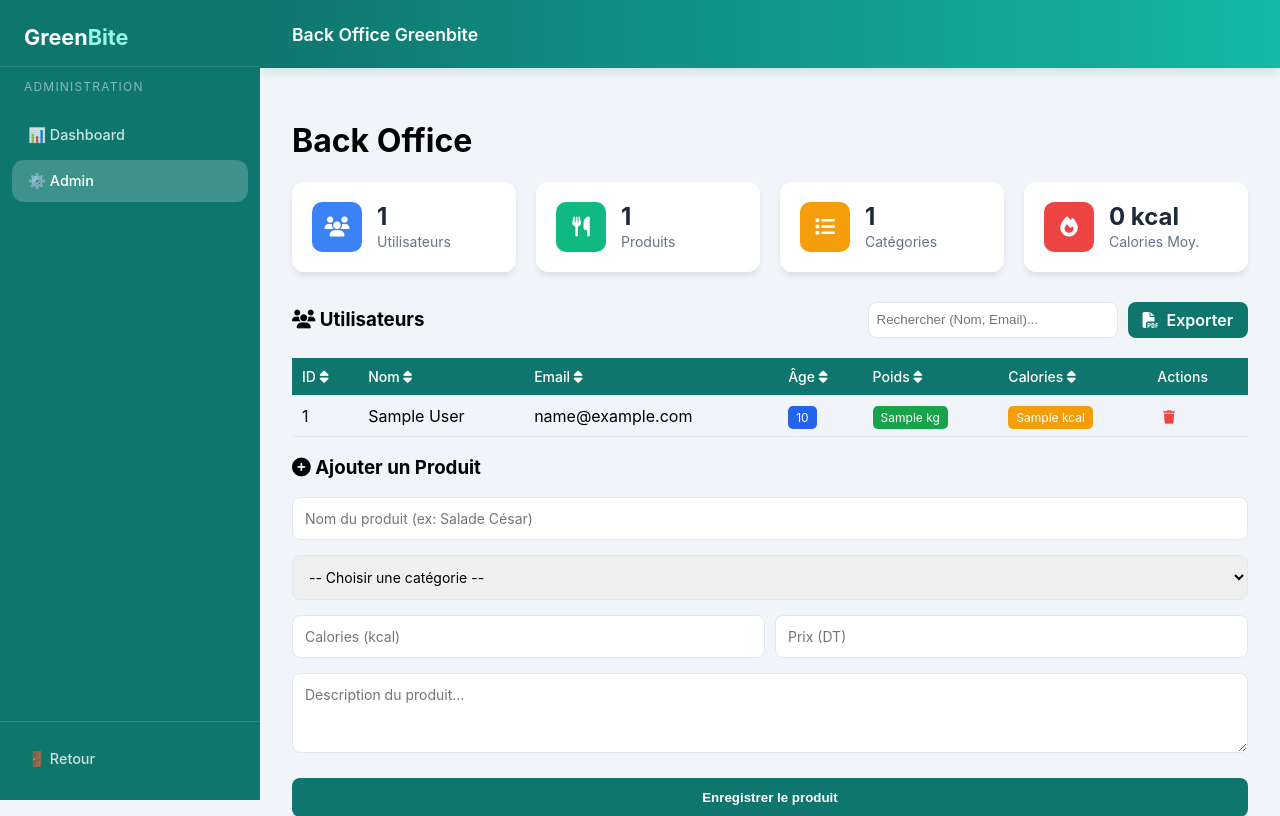
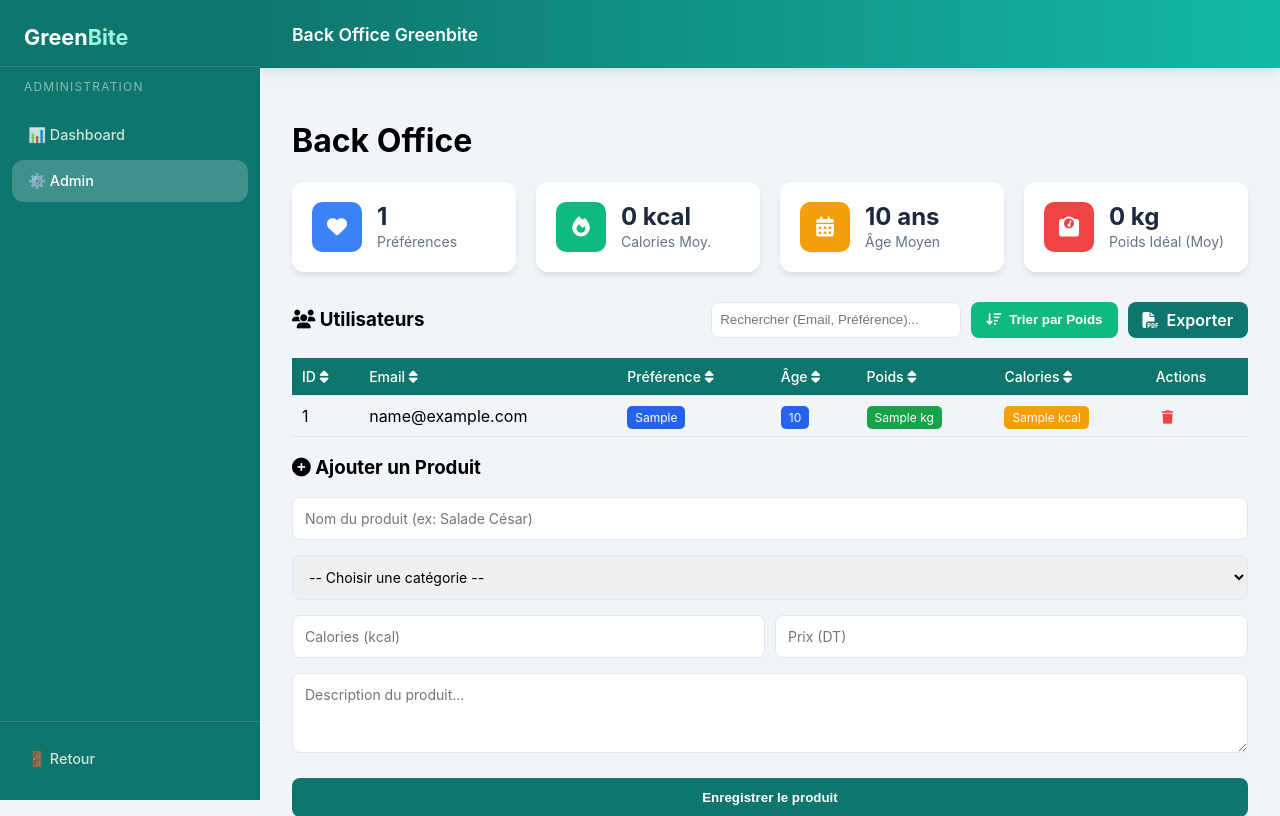
Before and after one commit to ahmedbellaaj1/Esprit-PW-2A28-2026-MonProjet, a PHP site: page /view/backoffice.php in a window 1280 px wide. Shown: the top 816 px of the page. Run offline with PHP 8.4, Linux system fonts and the light colour scheme; tables that the repository leaves empty or names only in its code hold one stand-in row (values such as "Sample post").

Commit message:
Ajout preference allergies

```diff
--- a/api/get_stats.php
+++ b/api/get_stats.php
@@ -5,32 +5,27 @@ include '../config/db.php';
 header('Content-Type: application/json');
 
 try {
-    // Nombre total d'utilisateurs
-    $stmtUsers = $pdo->query("SELECT COUNT(*) FROM users");
-    $totalUsers = $stmtUsers->fetchColumn();
+    // 1. Nombre total de préférences alimentaires
+    $stmtPref = $pdo->query("SELECT COUNT(*) FROM preferences_alimentaires WHERE type_preference IS NOT NULL AND type_preference != ''");
+    $totalPrefs = $stmtPref->fetchColumn();
 
-    // Nom de la table produits (gestion casse)
-    $stmtCheck = $pdo->prepare("SELECT COUNT(*) FROM information_schema.tables WHERE table_schema = DATABASE() AND table_name = ?");
-    $stmtCheck->execute(['produits']);
-    $productsTable = ((int)$stmtCheck->fetchColumn() > 0) ? 'produits' : 'Produits';
+    // 2. Moyenne des calories visées (depuis preferences_alimentaires)
+    $stmtCal = $pdo->query("SELECT AVG(calories) FROM preferences_alimentaires WHERE calories > 0");
+    $avgCalories = round($stmtCal->fetchColumn() ?? 0, 0);
 
-    // Nombre total de produits
-    $stmtProducts = $pdo->query("SELECT COUNT(*) FROM $productsTable");
-    $totalProducts = $stmtProducts->fetchColumn();
+    // 3. Moyenne d'âge
+    $stmtAge = $pdo->query("SELECT AVG(age) FROM preferences_alimentaires WHERE age > 0");
+    $avgAge = round($stmtAge->fetchColumn() ?? 0, 1);
 
-    // Nombre de catégories uniques
-    $stmtCategories = $pdo->query("SELECT COUNT(DISTINCT categorie) FROM $productsTable");
-    $totalCategories = $stmtCategories->fetchColumn();
-
-    // Moyenne calorique
-    $stmtCalories = $pdo->query("SELECT AVG(calories) FROM $productsTable");
-    $avgCalories = round($stmtCalories->fetchColumn(), 0);
+    // 4. Poids moyen (utilisé comme indicateur de poids idéal/moyen)
+    $stmtPoids = $pdo->query("SELECT AVG(poids) FROM preferences_alimentaires WHERE poids > 0");
+    $avgPoids = round($stmtPoids->fetchColumn() ?? 0, 1);
 
     echo json_encode([
-        'total_users' => $totalUsers,
-        'total_products' => $totalProducts,
-        'total_categories' => $totalCategories,
-        'avg_calories' => $avgCalories
+        'total_preferences' => $totalPrefs,
+        'avg_calories' => $avgCalories,
+        'avg_age' => $avgAge,
+        'avg_poids' => $avgPoids
     ]);
 
 } catch (Exception $e) {
--- /dev/null
+++ b/controller/AdminController.php
@@ -0,0 +1,23 @@
+<?php
+require_once __DIR__ . "/../model/ProductModel.php";
+
+class AdminController {
+    public static function getDashboardData($pdo) {
+        // Fetch users (this logic could be in a UserModel)
+        $sqlUsers = "SELECT u.id as user_real_id, u.nom, u.email,
+                            pa.id as pref_id, pa.type_preference, pa.poids, pa.age, pa.calories
+                     FROM users u
+                     LEFT JOIN preferences_alimentaires pa ON u.id = pa.id_user
+                     ORDER BY u.id DESC, pa.id ASC";
+        $stmt = $pdo->query($sqlUsers);
+        $users = $stmt->fetchAll(PDO::FETCH_ASSOC);
+
+        // Fetch products using ProductModel
+        $products = ProductModel::getAll($pdo);
+
+        return [
+            'users' => $users,
+            'products' => $products
+        ];
+    }
+}
--- a/controller/UserController.php
+++ b/controller/UserController.php
@@ -1,6 +1,6 @@
 <?php
 require_once "../config/db.php";
-require_once "../usermodel/UserModel.php";
+require_once "../model/PreferenceModel.php";
 
 class UserController {
 
@@ -25,7 +25,7 @@ class UserController {
         }
 
         try {
-            $data = UserModel::getProfile($pdo, $id_user);
+            $data = PreferenceModel::getProfile($pdo, $id_user);
             echo json_encode(["status" => "success", "data" => $data]);
         } catch (Exception $e) {
             http_response_code(500);
@@ -58,7 +58,7 @@ class UserController {
         }
 
         try {
-            UserModel::saveProfile($pdo, $id_user, $preferences, $allergies);
+            PreferenceModel::saveProfile($pdo, $id_user, $preferences, $allergies);
             echo json_encode(["status" => "success", "message" => "Profil enregistré avec succès"]);
         } catch (Exception $e) {
             http_response_code(500);
--- a/usermodel/UserModel.php
+++ b/model/PreferenceModel.php
@@ -1,5 +1,5 @@
 <?php
-class UserModel {
+class PreferenceModel {
 
     // 🔹 Récupérer les préférences et allergies
     public static function getProfile($pdo, $id_user) {
--- /dev/null
+++ b/model/ProductModel.php
@@ -0,0 +1,32 @@
+<?php
+class ProductModel {
+    private static function getTableName($pdo) {
+        $stmtCheck = $pdo->prepare("SELECT COUNT(*) FROM information_schema.tables WHERE table_schema = DATABASE() AND table_name = ?");
+        $stmtCheck->execute(['produits']);
+        return ((int)$stmtCheck->fetchColumn() > 0) ? 'produits' : 'Produits';
+    }
+
+    public static function getAll($pdo) {
+        $tableName = self::getTableName($pdo);
+        $stmt = $pdo->query("SELECT * FROM $tableName ORDER BY id DESC");
+        return $stmt->fetchAll(PDO::FETCH_ASSOC);
+    }
+
+    public static function add($pdo, $data) {
+        $tableName = self::getTableName($pdo);
+        $stmt = $pdo->prepare("INSERT INTO $tableName (nom, categorie, description, calories, prix) VALUES (?, ?, ?, ?, ?)");
+        return $stmt->execute([
+            $data['nom'],
+            $data['categorie'],
+            $data['description'],
+            $data['calories'],
+            $data['prix']
+        ]);
+    }
+
+    public static function delete($pdo, $id) {
+        $tableName = self::getTableName($pdo);
+        $stmt = $pdo->prepare("DELETE FROM $tableName WHERE id = ?");
+        return $stmt->execute([$id]);
+    }
+}
--- a/view/backoffice.php
+++ b/view/backoffice.php
@@ -2,17 +2,11 @@
 session_start();
 include '../config/db.php';
 
-// Récupérer utilisateurs
-$stmt = $pdo->query("SELECT id, nom, email, age, poids, calories FROM users ORDER BY id DESC");
-$users = $stmt->fetchAll(PDO::FETCH_ASSOC);
+require_once '../controller/AdminController.php';
 
-// Récupérer produits
-$stmtCheck = $pdo->prepare("SELECT COUNT(*) FROM information_schema.tables WHERE table_schema = DATABASE() AND table_name = ?");
-$stmtCheck->execute(['produits']);
-$productsTable = ((int)$stmtCheck->fetchColumn() > 0) ? 'produits' : 'Produits';
-
-$stmtP = $pdo->query("SELECT id, nom, categorie, prix, calories FROM $productsTable ORDER BY id DESC");
-$allProducts = $stmtP->fetchAll(PDO::FETCH_ASSOC);
+$data = AdminController::getDashboardData($pdo);
+$users = $data['users'];
+$allProducts = $data['products'];
 ?>
 
 <!DOCTYPE html>
@@ -184,31 +178,31 @@ $allProducts = $stmtP->fetchAll(PDO::FETCH_ASSOC);
 <!-- 📊 STATISTIQUES -->
 <div class="stats-grid">
     <div class="stat-card">
-        <div class="stat-icon bg-users"><i class="fas fa-users"></i></div>
+        <div class="stat-icon bg-users"><i class="fas fa-heart"></i></div>
         <div class="stat-info">
-            <span class="stat-value" id="stat-users">-</span>
-            <span class="stat-label">Utilisateurs</span>
+            <span class="stat-value" id="stat-prefs">-</span>
+            <span class="stat-label">Préférences</span>
         </div>
     </div>
     <div class="stat-card">
-        <div class="stat-icon bg-products"><i class="fas fa-utensils"></i></div>
+        <div class="stat-icon bg-products"><i class="fas fa-fire"></i></div>
         <div class="stat-info">
-            <span class="stat-value" id="stat-products">-</span>
-            <span class="stat-label">Produits</span>
+            <span class="stat-value" id="stat-calories">-</span>
+            <span class="stat-label">Calories Moy.</span>
         </div>
     </div>
     <div class="stat-card">
-        <div class="stat-icon bg-cats"><i class="fas fa-list"></i></div>
+        <div class="stat-icon bg-cats"><i class="fas fa-calendar-alt"></i></div>
         <div class="stat-info">
-            <span class="stat-value" id="stat-categories">-</span>
-            <span class="stat-label">Catégories</span>
+            <span class="stat-value" id="stat-age">-</span>
+            <span class="stat-label">Âge Moyen</span>
         </div>
     </div>
     <div class="stat-card">
-        <div class="stat-icon bg-calories"><i class="fas fa-fire"></i></div>
+        <div class="stat-icon bg-calories"><i class="fas fa-weight"></i></div>
         <div class="stat-info">
-            <span class="stat-value" id="stat-calories">-</span>
-            <span class="stat-label">Calories Moy.</span>
+            <span class="stat-value" id="stat-poids">-</span>
+            <span class="stat-label">Poids Idéal (Moy)</span>
         </div>
     </div>
 </div>
@@ -218,7 +212,10 @@ $allProducts = $stmtP->fetchAll(PDO::FETCH_ASSOC);
     <div style="display:flex; justify-content:space-between; align-items:center; margin-bottom: 15px;">
         <h3 style="margin: 0;"><i class="fa-solid fa-users"></i> Utilisateurs</h3>
         <div style="display:flex; gap:10px;">
-            <input type="text" id="search-users" placeholder="Rechercher (Nom, Email)..." style="padding: 8px; border: 1px solid #e2e8f0; border-radius: 8px; width: 250px;" onkeyup="searchUsers()">
+            <input type="text" id="search-users" placeholder="Rechercher (Email, Préférence)..." style="padding: 8px; border: 1px solid #e2e8f0; border-radius: 8px; width: 250px;" onkeyup="searchUsers()">
+            <button onclick="sortPoidsDesc()" class="btn-submit" style="margin-top:0; display:inline-flex; align-items:center; gap:8px; background:#10b981; padding:8px 15px;">
+                <i class="fas fa-sort-amount-down"></i> Trier par Poids
+            </button>
             <a href="../api/export_users.php" class="btn-submit" style="margin-top:0; display:inline-flex; align-items:center; gap:8px; text-decoration:none; padding:8px 15px;">
                 <i class="fas fa-file-pdf"></i> Exporter
             </a>
@@ -229,8 +226,8 @@ $allProducts = $stmtP->fetchAll(PDO::FETCH_ASSOC);
         <thead>
             <tr>
                 <th onclick="sortTable(0)" style="cursor:pointer;">ID <i class="fa-solid fa-sort"></i></th>
-                <th onclick="sortTable(1)" style="cursor:pointer;">Nom <i class="fa-solid fa-sort"></i></th>
-                <th onclick="sortTable(2)" style="cursor:pointer;">Email <i class="fa-solid fa-sort"></i></th>
+                <th onclick="sortTable(1)" style="cursor:pointer;">Email <i class="fa-solid fa-sort"></i></th>
+                <th onclick="sortTable(2)" style="cursor:pointer;">Préférence <i class="fa-solid fa-sort"></i></th>
                 <th onclick="sortTable(3)" style="cursor:pointer;">Âge <i class="fa-solid fa-sort"></i></th>
                 <th onclick="sortTable(4)" style="cursor:pointer;">Poids <i class="fa-solid fa-sort"></i></th>
                 <th onclick="sortTable(5)" style="cursor:pointer;">Calories <i class="fa-solid fa-sort"></i></th>
@@ -241,14 +238,14 @@ $allProducts = $stmtP->fetchAll(PDO::FETCH_ASSOC);
         <tbody>
             <?php foreach ($users as $u): ?>
             <tr>
-                <td><?= $u['id'] ?></td>
-                <td><?= htmlspecialchars($u['nom']) ?></td>
+                <td><?= $u['user_real_id'] ?></td>
                 <td><?= htmlspecialchars($u['email']) ?></td>
-                <td><span class="badge badge-blue"><?= $u['age'] ?></span></td>
-                <td><span class="badge badge-green"><?= $u['poids'] ?> kg</span></td>
-                <td><span class="badge badge-orange"><?= $u['calories'] ?> kcal</span></td>
+                <td><span class="badge badge-blue"><?= htmlspecialchars($u['type_preference'] ?? 'Aucune') ?></span></td>
+                <td><span class="badge badge-blue"><?= $u['age'] ?? '-' ?></span></td>
+                <td><span class="badge badge-green"><?= $u['poids'] ?? '-' ?> kg</span></td>
+                <td><span class="badge badge-orange"><?= $u['calories'] ?? '-' ?> kcal</span></td>
                 <td>
-                    <button onclick="deleteUser(<?= $u['id'] ?>)" style="background:none; border:none; color:#ef4444; cursor:pointer;" title="Supprimer">
+                    <button onclick="deleteUser(<?= $u['user_real_id'] ?>)" style="background:none; border:none; color:#ef4444; cursor:pointer;" title="Supprimer l'utilisateur">
                         <i class="fas fa-trash"></i>
                     </button>
                 </td>
@@ -352,10 +349,10 @@ function loadStats() {
     fetch("../api/get_stats.php")
     .then(res => res.json())
     .then(data => {
-        document.getElementById('stat-users').textContent = data.total_users;
-        document.getElementById('stat-products').textContent = data.total_products;
-        document.getElementById('stat-categories').textContent = data.total_categories;
+        document.getElementById('stat-prefs').textContent = data.total_preferences;
         document.getElementById('stat-calories').textContent = data.avg_calories + " kcal";
+        document.getElementById('stat-age').textContent = data.avg_age + " ans";
+        document.getElementById('stat-poids').textContent = data.avg_poids + " kg";
     })
     .catch(err => console.error("Erreur stats:", err));
 }
@@ -459,12 +456,12 @@ function searchUsers() {
     let tr = table.getElementsByTagName("tr");
 
     for (let i = 1; i < tr.length; i++) {
-        let tdNom = tr[i].getElementsByTagName("td")[1];
-        let tdEmail = tr[i].getElementsByTagName("td")[2];
-        if (tdNom || tdEmail) {
-            let txtValueNom = tdNom.textContent || tdNom.innerText;
+        let tdEmail = tr[i].getElementsByTagName("td")[1];
+        let tdPref = tr[i].getElementsByTagName("td")[2];
+        if (tdEmail || tdPref) {
             let txtValueEmail = tdEmail.textContent || tdEmail.innerText;
-            if (txtValueNom.toLowerCase().indexOf(filter) > -1 || txtValueEmail.toLowerCase().indexOf(filter) > -1) {
+            let txtValuePref = tdPref.textContent || tdPref.innerText;
+            if (txtValueEmail.toLowerCase().indexOf(filter) > -1 || txtValuePref.toLowerCase().indexOf(filter) > -1) {
                 tr[i].style.display = "";
             } else {
                 tr[i].style.display = "none";
@@ -522,6 +519,34 @@ function sortTable(n) {
     }
 }
 
+// ↕️ TRI POIDS DÉCROISSANT (BOUTON DÉDIÉ)
+function sortPoidsDesc() {
+    let table, rows, switching, i, x, y, shouldSwitch;
+    table = document.getElementById("usersTable");
+    switching = true;
+    while (switching) {
+        switching = false;
+        rows = table.rows;
+        for (i = 1; i < (rows.length - 1); i++) {
+            shouldSwitch = false;
+            x = rows[i].getElementsByTagName("TD")[4]; // Colonne Poids (index 4)
+            y = rows[i + 1].getElementsByTagName("TD")[4];
+
+            let valX = parseFloat(x.innerText) || 0;
+            let valY = parseFloat(y.innerText) || 0;
+
+            if (valX < valY) {
+                shouldSwitch = true;
+                break;
+            }
+        }
+        if (shouldSwitch) {
+            rows[i].parentNode.insertBefore(rows[i + 1], rows[i]);
+            switching = true;
+        }
+    }
+}
+
 // 🗑️ SUPPRIMER UTILISATEUR
 function deleteUser(id) {
     if (confirm("Êtes-vous sûr de vouloir supprimer cet utilisateur ?")) {
```
Also changed, not shown: api/add_product.php (+5 -23 lines), api/check_schema.php (added, +13 -0 lines), api/delete_product.php (+4 -12 lines), api/export_users.php (+17 -12 lines), api/register.php (+25 -1 lines), api/update_table.php (added, +12 -0 lines), api/verify_registration.php (added, +28 -0 lines), controller/ProductController.php (added, +38 -0 lines).
